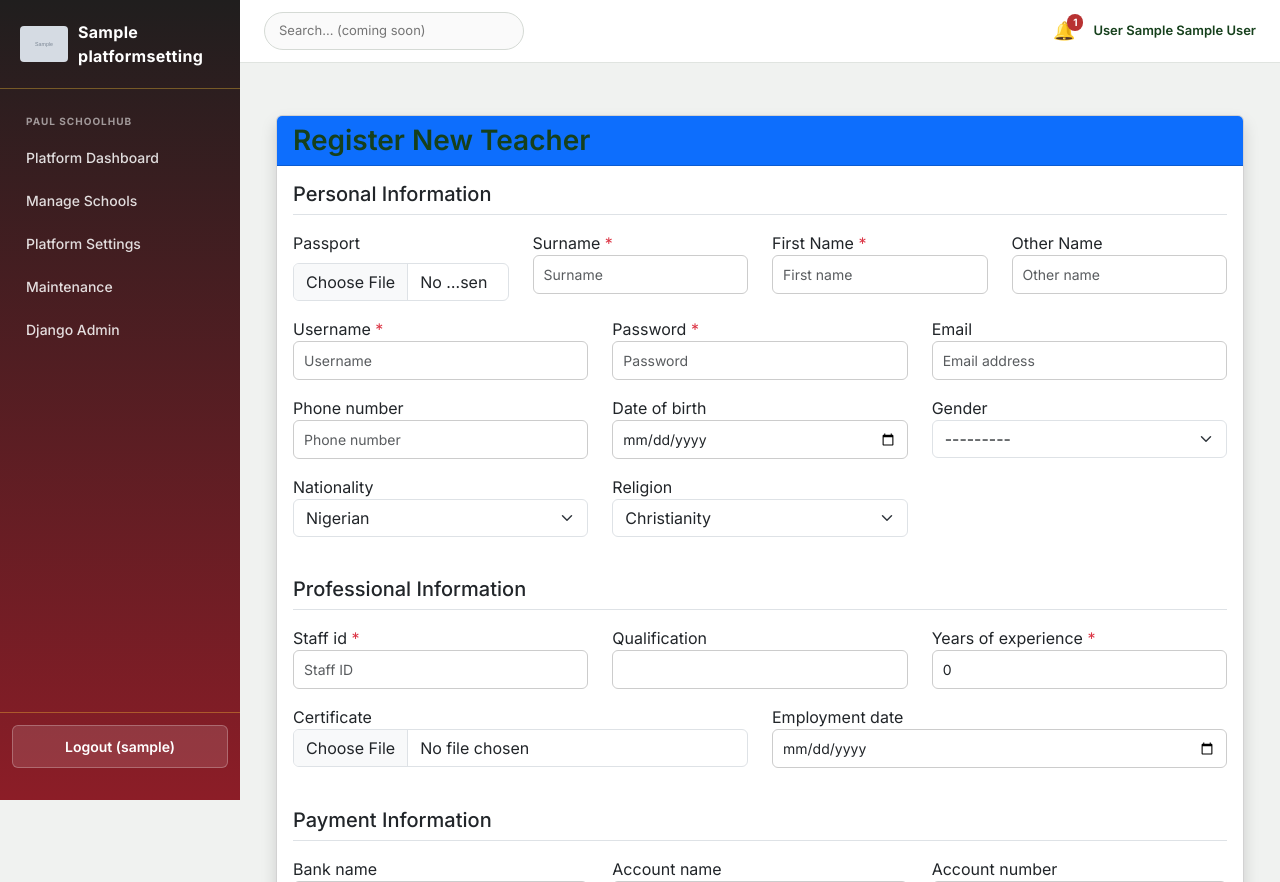
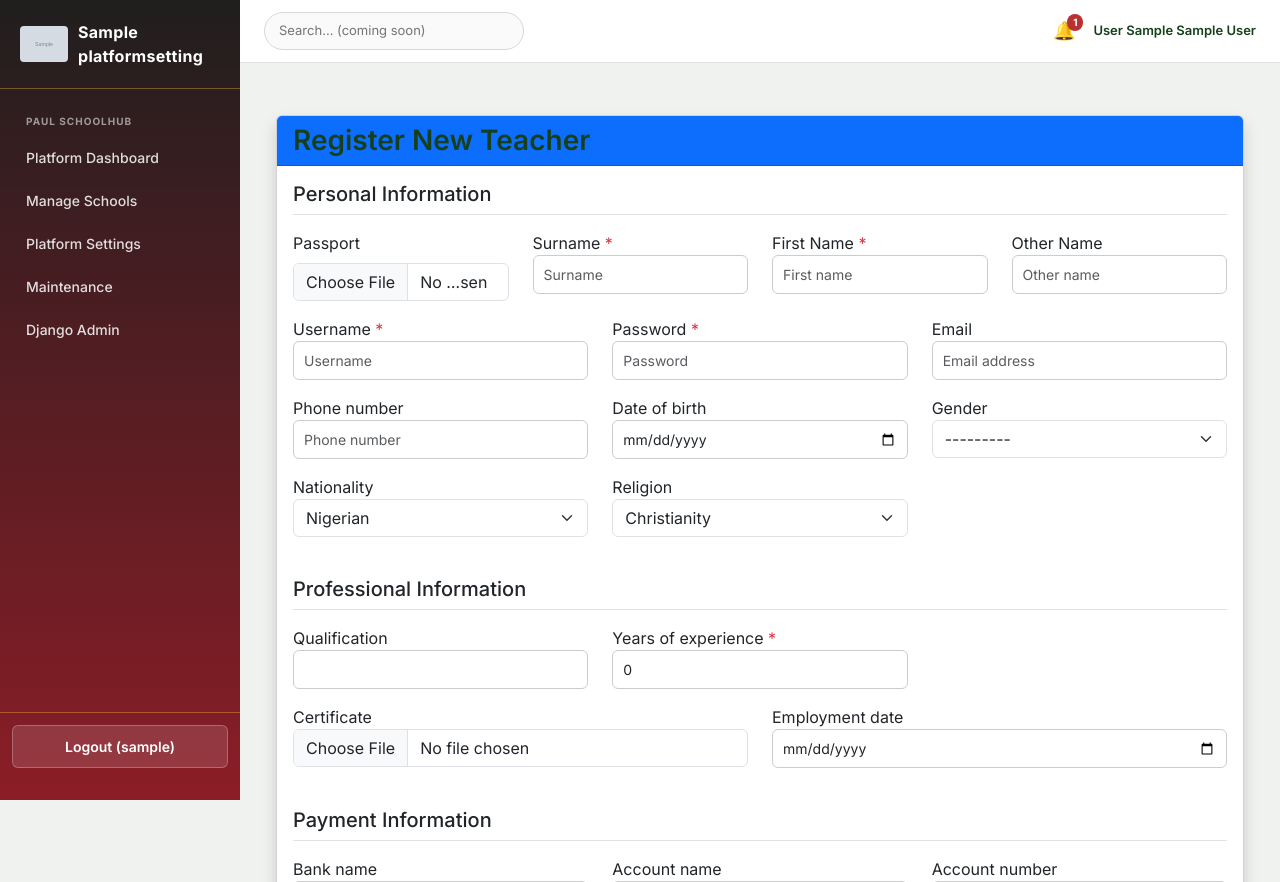
Before and after one commit to Obagoldpaul/school-result-system, a Django app: page /teachers/register/ in a window 1280 px wide. Shown: the top 882 px of the page. Run offline with Django 5.2, Linux system fonts and the light colour scheme; a user stored in the database is signed in; tables that the repository leaves empty hold one stand-in row (values such as "Sample post"); grey boxes marked "Sample" are stand-in pictures.

Commit message:
Enforce school codes and automate staff IDs

```diff
--- a/teachers/forms.py
+++ b/teachers/forms.py
@@ -1,6 +1,6 @@
 from django import forms
 from django.contrib.auth import get_user_model
-
+import re
 from .models import Teacher
 from students.models import SchoolClass
 
@@ -12,6 +12,36 @@ from core.choices import (
 )
 
 User = get_user_model()
+
+
+def generate_staff_id(school):
+    prefix = f"{school.code.upper()}-STF-"
+
+    existing_ids = Teacher.objects.filter(
+        user__school=school
+    ).values_list(
+        "staff_id",
+        flat=True
+    )
+
+    highest_number = 0
+
+    pattern = re.compile(
+        rf"^{re.escape(prefix)}(\d+)$"
+    )
+
+    for staff_id in existing_ids:
+        match = pattern.match(staff_id or "")
+
+        if match:
+            number = int(match.group(1))
+
+            if number > highest_number:
+                highest_number = number
+
+    next_number = highest_number + 1
+
+    return f"{prefix}{next_number:03d}"
 
 
 class TeacherRegistrationForm(forms.ModelForm):
@@ -158,7 +188,6 @@ class TeacherRegistrationForm(forms.ModelForm):
             "religion",
 
             # Professional
-            "staff_id",
             "qualification",
             "certificate",
             "years_of_experience",
@@ -207,13 +236,6 @@ class TeacherRegistrationForm(forms.ModelForm):
                 attrs={
                     "class": "form-control",
                     "placeholder": "Phone number"
-                }
-            ),
-
-            "staff_id": forms.TextInput(
-                attrs={
-                    "class": "form-control",
-                    "placeholder": "Staff ID"
                 }
             ),
 
@@ -309,26 +331,6 @@ class TeacherRegistrationForm(forms.ModelForm):
 
 
 
-    def clean_staff_id(self):
-
-        staff_id = self.cleaned_data["staff_id"]
-
-        if not self.user or not self.user.school:
-            return staff_id
-
-        if Teacher.objects.filter(
-            staff_id=staff_id,
-            user__school=self.user.school,
-        ).exists():
-
-            raise forms.ValidationError(
-                "This staff ID already exists in this school."
-            )
-
-        return staff_id
-
-
-
     def save(self, commit=True, user=None):
 
         new_user = User(
@@ -362,6 +364,11 @@ class TeacherRegistrationForm(forms.ModelForm):
 
         teacher.user = new_user
 
+        if user and user.school:
+            teacher.staff_id = generate_staff_id(
+                user.school
+            )
+
         if commit:
             teacher.save()
 
--- a/teachers/templates/teachers/edit_teacher.html
+++ b/teachers/templates/teachers/edit_teacher.html
@@ -487,9 +487,9 @@ Edit Teacher
 
                         <input
                             type="text"
-                            name="staff_id"
                             value="{{ teacher.staff_id }}"
                             class="form-control"
+                            readonly
                         >
 
                     </div>
--- a/teachers/templates/teachers/register_teacher.html
+++ b/teachers/templates/teachers/register_teacher.html
@@ -270,21 +270,6 @@ Register Teacher
 
 
                 <div class="row">
-
-
-                    <div class="col-md-4 mb-3">
-
-                        <label for="{{ form.staff_id.id_for_label }}">
-                            {{ form.staff_id.label }}
-                            {% if form.staff_id.field.required %}
-                                <span class="text-danger">*</span>
-                            {% endif %}
-                        </label>
-
-                        {{ form.staff_id }}
-                        {{ form.staff_id.errors }}
-
-                    </div>
 
 
                     <div class="col-md-4 mb-3">
--- a/teachers/views.py
+++ b/teachers/views.py
@@ -186,7 +186,6 @@ def edit_teacher(request, teacher_id):
         # PROFESSIONAL INFORMATION
         # ==========================
 
-        teacher.staff_id = request.POST.get('staff_id', '')
         teacher.qualification = request.POST.get('qualification', '')
         teacher.years_of_experience = request.POST.get(
             'years_of_experience'
```
Also changed, not shown: schools/forms.py (+11 -1 lines).
